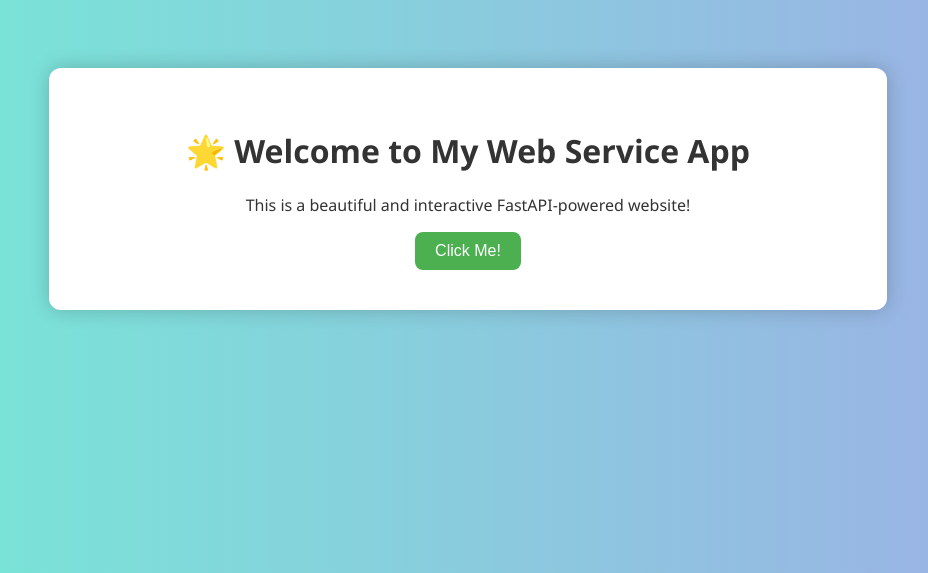
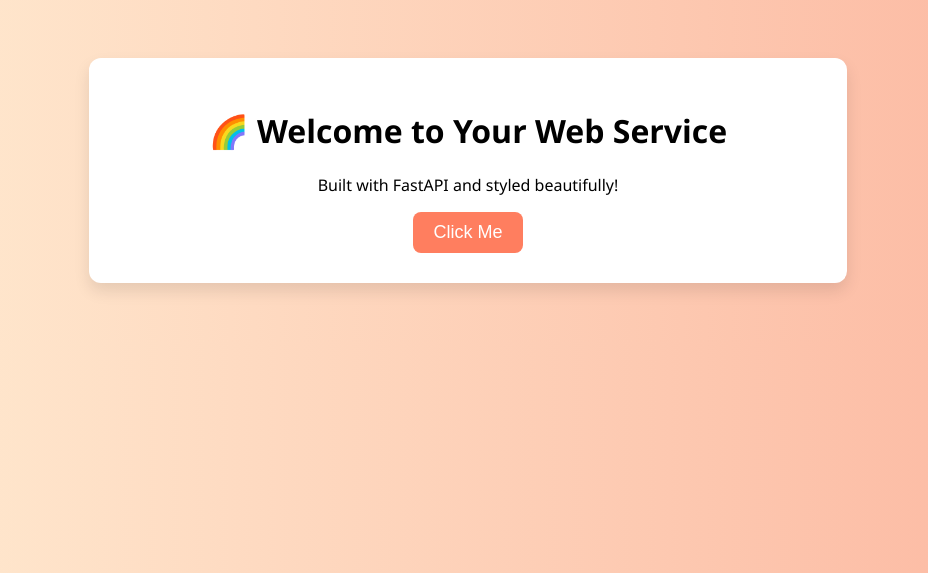
Before and after one commit to 24Hoshiko/web-service, a FastAPI app: page / in a window 1280 px wide. Shown: the top 573 px of the page, without its empty margins (172-1100 px from the left). Run offline with FastAPI, Linux system fonts and the light colour scheme.

Commit message:
Web service added

```diff
--- a/app.py
+++ /dev/null
@@ -1,13 +0,0 @@
-from fastapi import FastAPI, Request
-from fastapi.responses import HTMLResponse
-from fastapi.staticfiles import StaticFiles
-from fastapi.templating import Jinja2Templates
-
-app = FastAPI()
-
-app.mount("/static", StaticFiles(directory="static"), name="static")
-templates = Jinja2Templates(directory="templates")
-
-@app.get("/", response_class=HTMLResponse)
-async def read_root(request: Request):
-    return templates.TemplateResponse("index.html", {"request": request})
--- /dev/null
+++ b/src/app.py
@@ -0,0 +1,13 @@
+from fastapi import FastAPI, Request
+from fastapi.responses import HTMLResponse
+from fastapi.staticfiles import StaticFiles
+from fastapi.templating import Jinja2Templates
+
+app = FastAPI()
+
+app.mount("/static", StaticFiles(directory="static"), name="static")
+templates = Jinja2Templates(directory="templates")
+
+@app.get("/", response_class=HTMLResponse)
+async def home(request: Request):
+    return templates.TemplateResponse("index.html", {"request": request})
--- a/static/style.css
+++ b/src/static/style.css
@@ -1,30 +1,29 @@
 body {
     font-family: 'Segoe UI', sans-serif;
-    background: linear-gradient(to right, #74ebd5, #9face6);
-    color: #333;
+    background: linear-gradient(to right, #ffecd2, #fcb69f);
+    padding: 50px;
     text-align: center;
-    padding-top: 60px;
 }
 
 .container {
     background: white;
-    padding: 40px;
+    padding: 30px;
     border-radius: 12px;
     width: 60%;
     margin: auto;
-    box-shadow: 0 0 20px rgba(0,0,0,0.2);
+    box-shadow: 0 8px 16px rgba(0,0,0,0.1);
 }
 
 button {
     padding: 10px 20px;
-    background-color: #4CAF50;
+    font-size: 18px;
+    background: #ff7e5f;
+    color: white;
     border: none;
     border-radius: 8px;
-    color: white;
     cursor: pointer;
-    font-size: 16px;
 }
 
 button:hover {
-    background-color: #45a049;
+    background: #eb6750;
 }
--- /dev/null
+++ b/src/templates/index.html
@@ -0,0 +1,22 @@
+<!DOCTYPE html>
+<html lang="en">
+<head>
+    <meta charset="UTF-8">
+    <title>Interactive Web Service</title>
+    <link rel="stylesheet" href="/static/style.css">
+</head>
+<body>
+    <div class="container">
+        <h1>🌈 Welcome to Your Web Service</h1>
+        <p>Built with FastAPI and styled beautifully!</p>
+        <button onclick="showMsg()">Click Me</button>
+        <div id="msg"></div>
+    </div>
+
+    <script>
+        function showMsg() {
+            document.getElementById("msg").innerText = "✨ Hello from FastAPI!";
+        }
+    </script>
+</body>
+</html>
--- a/templates/index.html
+++ /dev/null
@@ -1,22 +0,0 @@
-<!DOCTYPE html>
-<html lang="en">
-<head>
-    <meta charset="UTF-8">
-    <title>Interactive Web Service</title>
-    <link rel="stylesheet" href="/static/style.css">
-</head>
-<body>
-    <div class="container">
-        <h1>🌟 Welcome to My Web Service App</h1>
-        <p>This is a beautiful and interactive FastAPI-powered website!</p>
-        <button onclick="greet()">Click Me!</button>
-        <div id="greeting"></div>
-    </div>
-
-    <script>
-        function greet() {
-            document.getElementById('greeting').innerText = "🚀 Hello from the backend!";
-        }
-    </script>
-</body>
-</html>
```
